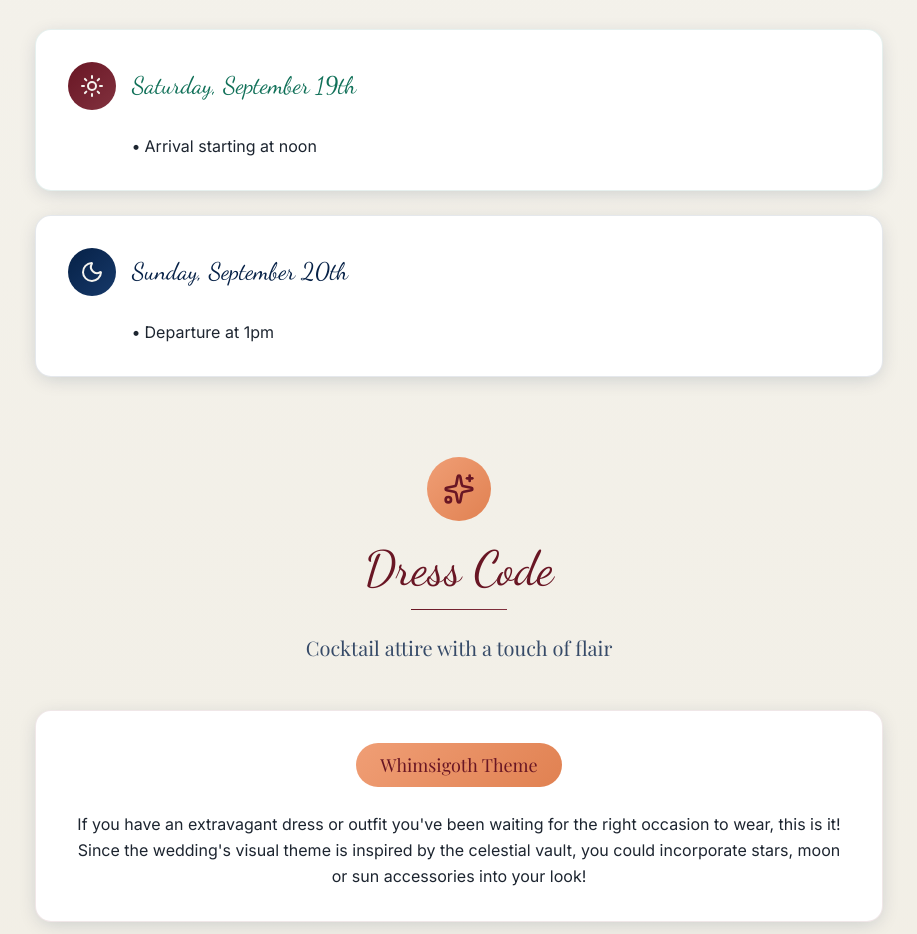
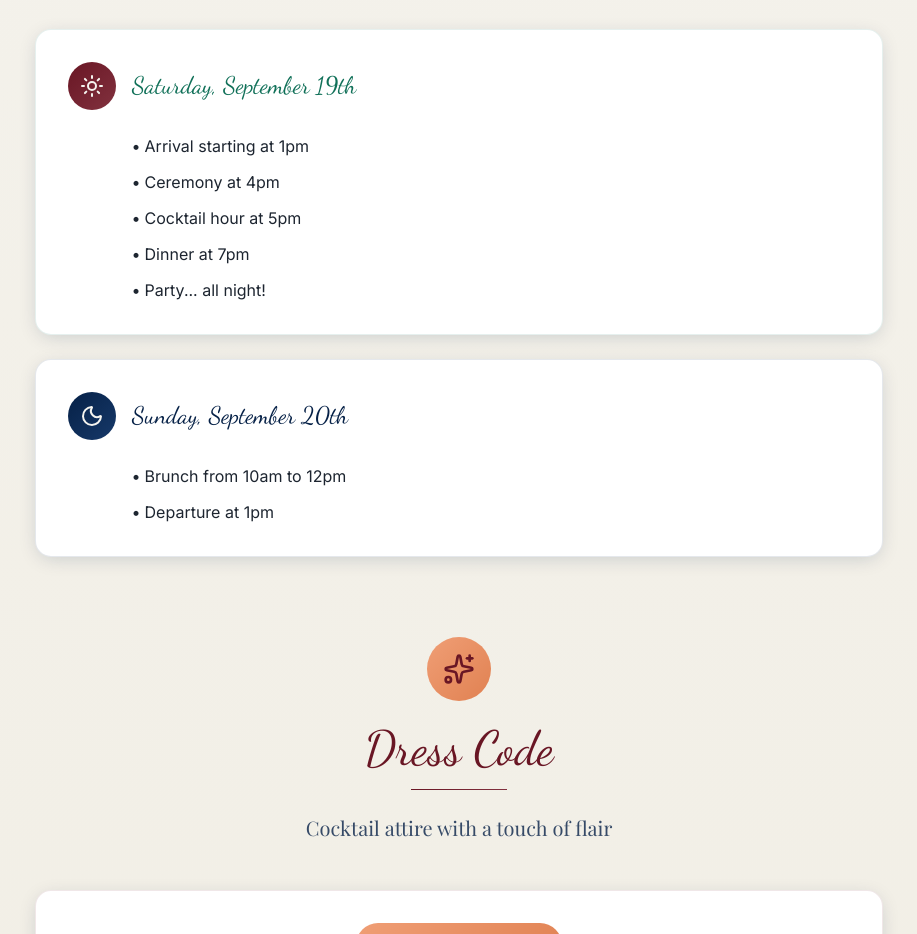
Before and after one commit to Cellule/our-vow-renewal-spot, a React (Vite) app: page / in a window 1280 px wide. Shown: the part 2080-3014 px from the top of the page, without its empty margins (181-1098 px from the left). Built offline with nearby package versions, Linux system fonts and the light colour scheme; no server answers.

Commit message:
Add menu and schedule updates with new translations for events

```diff
--- a/src/components/Menu.tsx
+++ b/src/components/Menu.tsx
@@ -35,7 +35,12 @@ export function Menu() {
             {menuItems.map((item) => (
               <li key={item.key} className="flex items-center gap-3">
                 <span className="text-2xl">{item.icon}</span>
-                <span className="font-sans text-foreground text-lg">{t(`menu.${item.key}`)}</span>
+                <span className="font-sans text-foreground text-lg">
+                  {t(`menu.${item.key}`)}
+                  {item.key === "mainCourse" && (
+                    <span className="text-gray-400 text-sm md:hidden ml-2">{t("menu.seeBelow")}</span>
+                  )}
+                </span>
               </li>
             ))}
           </ul>
--- a/src/components/Schedule.tsx
+++ b/src/components/Schedule.tsx
@@ -30,6 +30,9 @@ const Schedule = () => {
               <li className="font-sans text-foreground">
                 <span className="font-semibold">•</span> {t("schedule.fridayArrival")}
               </li>
+              <li className="font-sans text-foreground">
+                <span className="font-semibold">•</span> {t("schedule.fridayParty")}
+              </li>
             </ul>
           </div>
         )}
@@ -46,6 +49,18 @@ const Schedule = () => {
             <li className="font-sans text-foreground">
               <span className="font-semibold">•</span> {t("schedule.saturdayArrival")}
             </li>
+            <li className="font-sans text-foreground">
+              <span className="font-semibold">•</span> {t("schedule.saturdayCeremony")}
+            </li>
+            <li className="font-sans text-foreground">
+              <span className="font-semibold">•</span> {t("schedule.saturdayCocktail")}
+            </li>
+            <li className="font-sans text-foreground">
+              <span className="font-semibold">•</span> {t("schedule.saturdayDinner")}
+            </li>
+            <li className="font-sans text-foreground">
+              <span className="font-semibold">•</span> {t("schedule.saturdayParty")}
+            </li>
           </ul>
         </div>
 
@@ -59,6 +74,9 @@ const Schedule = () => {
           </div>
           <ul className="space-y-3 ml-16">
             <li className="font-sans text-foreground">
+              <span className="font-semibold">•</span> {t("schedule.sundayBrunch")}
+            </li>
+            <li className="font-sans text-foreground">
               <span className="font-semibold">•</span> {t("schedule.sundayDeparture")}
             </li>
           </ul>
--- a/src/languages/en.ts
+++ b/src/languages/en.ts
@@ -83,6 +83,7 @@ export const en = {
   "menu.beef": "Braised Beef Tenderloin with rosemary sauce, mashed potatoes and seasonal vegetables",
   "menu.vegetarian": "Vegetarian Poké Bowl",
   "menu.dessertTable": "Dessert Table",
+  "menu.seeBelow": "(see below)",
 
   // Activities Section
   "activities.title": "Activities",
@@ -96,9 +97,15 @@ export const en = {
   "schedule.title": "Schedule",
   "schedule.fridayTitle": "Friday, September 18th",
   "schedule.fridayArrival": "Arrival starting at 3pm",
+  "schedule.fridayParty": "Casual welcome party — think regular BBQ/Game Night at our place!",
   "schedule.saturdayTitle": "Saturday, September 19th",
-  "schedule.saturdayArrival": "Arrival starting at noon",
+  "schedule.saturdayArrival": "Arrival starting at 1pm",
+  "schedule.saturdayCeremony": "Ceremony at 4pm",
+  "schedule.saturdayCocktail": "Cocktail hour at 5pm",
+  "schedule.saturdayDinner": "Dinner at 7pm",
+  "schedule.saturdayParty": "Party... all night!",
   "schedule.sundayTitle": "Sunday, September 20th",
+  "schedule.sundayBrunch": "Brunch from 10am to 12pm",
   "schedule.sundayDeparture": "Departure at 1pm",
 
   // Children Section
@@ -123,12 +130,10 @@ export const en = {
   "packing.towel": "Towel",
   "packing.spaNote": "If you plan to enjoy the spa and/or beach",
 
-
   // Gift Section
   "gift.title": "Gift Suggestion",
   "gift.text": "We don't need any particular gifts, but if you feel like it, a contribution to our honeymoon would be appreciated 😊",
   "gift.note": "This is by no means expected, so please don't feel any pressure! Your presence at our celebration is the greatest gift we could ask for.",
-
 
   // Contact Section
   "contact.addToCalendar": "Add to Calendar",
--- a/src/languages/fr.ts
+++ b/src/languages/fr.ts
@@ -84,6 +84,7 @@ export const fr: Record<TranslationKeys, string | undefined> = {
   "menu.beef": "Macreuse bœuf braisé de la Ferme Brylee, sauce au romarin, mousseline de pommes de terre et légumes de saison",
   "menu.vegetarian": "Bol Poké végétarien",
   "menu.dessertTable": "Table de desserts",
+  "menu.seeBelow": "(voir ci-dessous)",
 
   // Activities Section
   "activities.title": "Activités",
@@ -97,9 +98,15 @@ export const fr: Record<TranslationKeys, string | undefined> = {
   "schedule.title": "Horaire",
   "schedule.fridayTitle": "Vendredi 18 septembre",
   "schedule.fridayArrival": "Arrivée à partir de 15h",
+  "schedule.fridayParty": "Soirée de bienvenue décontractée — comme une soirée BBQ/jeux à la maison!",
   "schedule.saturdayTitle": "Samedi 19 septembre",
-  "schedule.saturdayArrival": "Arrivée à partir de midi",
+  "schedule.saturdayArrival": "Arrivée à partir de 13h",
+  "schedule.saturdayCeremony": "Cérémonie à 16h",
+  "schedule.saturdayCocktail": "Cocktail à 17h",
+  "schedule.saturdayDinner": "Souper à 19h",
+  "schedule.saturdayParty": "Fête... toute la nuit!",
   "schedule.sundayTitle": "Dimanche 20 septembre",
+  "schedule.sundayBrunch": "Brunch de 10h à 12h",
   "schedule.sundayDeparture": "Départ à 13h",
 
   // Children Section
@@ -124,13 +131,11 @@ export const fr: Record<TranslationKeys, string | undefined> = {
   "packing.towel": "Serviette",
   "packing.spaNote": "Si vous comptez profiter du spa et/ou de la plage",
 
-
   // Gift Section
   "gift.title": "Suggestion de cadeau",
   "gift.text": "Nous ne souhaitons pas recevoir de cadeau particulier, mais si le cœur vous en dit, une contribution à notre voyage de noces serait appréciée 😊",
   "gift.note":
     "Ce n'est en aucun cas une attente, alors ne vous sentez surtout pas obligé(e)! Votre présence à notre célébration est le plus beau cadeau que nous puissions recevoir.",
-
 
   // Contact Section
   "contact.addToCalendar": "Ajouter au Calendrier",
```
